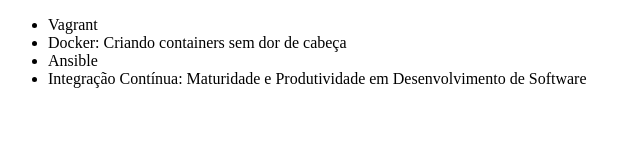
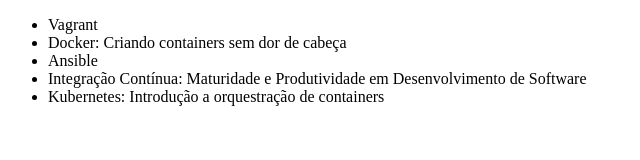
Before and after one commit to fabiluq/alura-git, a plain HTML site: page index.html in a window 1280 px wide. Shown: the whole page, without its empty margins (0-640 px from the left). Drawn offline with Linux system fonts and the light colour scheme.

```diff
--- a/index.html
+++ b/index.html
@@ -10,6 +10,7 @@
         <li>Docker: Criando containers sem dor de cabeça</li>
         <li>Ansible</li>
         <li>Integração Contínua: Maturidade e Produtividade em Desenvolvimento de Software</li>
+        <li>Kubernetes: Introdução a orquestração de containers</li>
     </ul>
 </body>
 </html>
```
